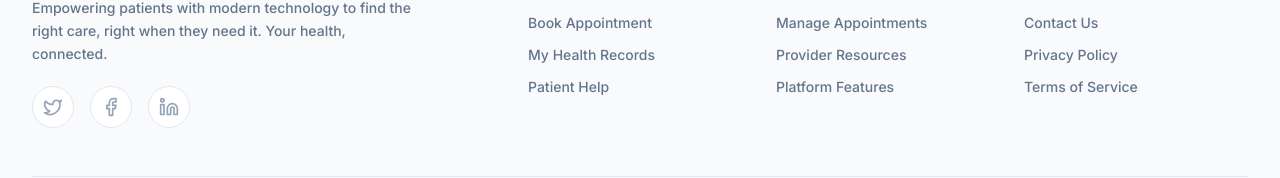
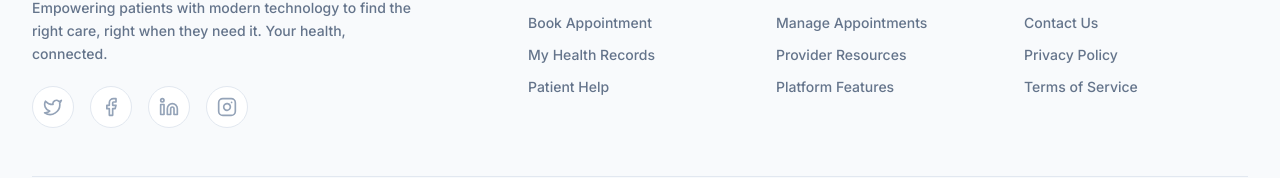
Before and after one commit to ayushjaini2it/Healthcare, a React (Vite) app: page / in a window 1280 px wide. Shown: the part 4770-4948 px from the top of the page. Built offline with nearby package versions, Linux system fonts and the light colour scheme; no server answers.

Commit message:
feat: add Instagram link to social media icons on landing page

```diff
--- a/src/pages/LandingPage.tsx
+++ b/src/pages/LandingPage.tsx
@@ -5,7 +5,7 @@ import Auth from './Auth';
 import {
   Search, Calendar, UserCircle, Clock, Shield, Heart,
   Menu, X, Star, ChevronDown, CheckCircle2, ArrowRight,
-  Twitter, Linkedin, Facebook
+  Twitter, Linkedin, Facebook, Instagram
 } from 'lucide-react';
 import { useAuth } from '../context/AuthContext';
 
@@ -753,6 +753,7 @@ const LandingPage: React.FC = () => {
                 { icon: Twitter, label: 'Twitter', url: 'https://twitter.com' },
                 { icon: Facebook, label: 'Facebook', url: 'https://facebook.com' },
                 { icon: Linkedin, label: 'LinkedIn', url: 'https://www.linkedin.com/in/lokesh-jhuria-7256b0384/' },
+                { icon: Instagram, label: 'Instagram', url: 'https://www.instagram.com/lokesh_j11/' },
               ].map((social, idx) => (
                 <a
                   key={idx}
```
